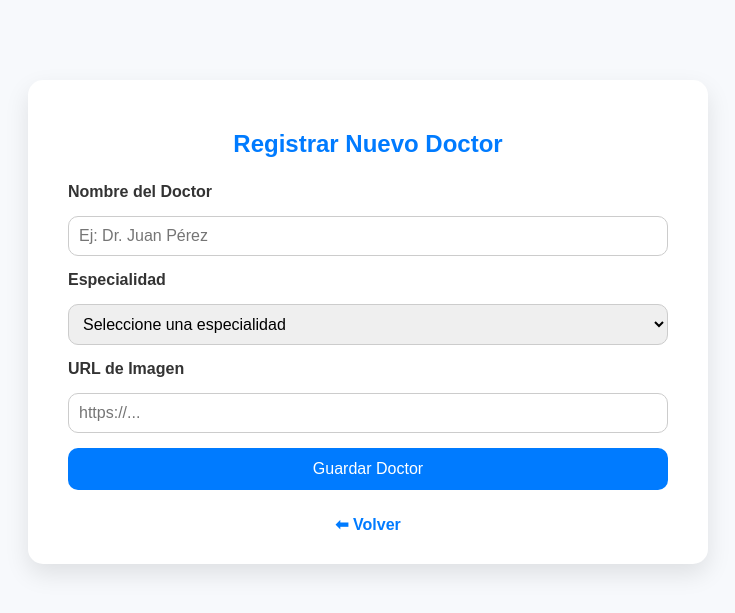
After one commit to Geider10/TP_Integrador, a PHP site: page /doctorView/crear_doctor.php in a window 1280 px wide. The commit adds this page. Shown: the top 613 px of the page, without its empty margins (272-1007 px from the left). Run offline with PHP 8.4, Linux system fonts and the light colour scheme; data that the repository does not hold is empty.

Commit message:
Cambios en crear doctor

```diff
--- /dev/null
+++ b/view/doctorView/crear_doctor.php
@@ -0,0 +1,39 @@
+<?php
+require_once("../../src/db.php"); // conexión a la base de datos
+$especialidades = $conn->query("SELECT * FROM especialidades ORDER BY nombre ASC");
+?>
+
+<!DOCTYPE html>
+<html lang="es">
+<head>
+  <meta charset="UTF-8">
+  <title>Registrar Nuevo Doctor</title>
+  <link rel="stylesheet" href="../style/doctorStyle/crear_doctor.css"></head>
+<body>
+
+
+  <main class="main-crear-doctor">
+    <h2>Registrar Nuevo Doctor</h2>
+    <form action="../../src/doctApi/createDoctor.php" method="POST" class="form-doctor">
+
+      <label>Nombre del Doctor</label>
+      <input type="text" name="nombre" placeholder="Ej: Dr. Juan Pérez" required>
+
+      <label>Especialidad</label>
+      <select name="id_especialidad" required>
+        <option value="">Seleccione una especialidad</option>
+        <?php while($esp = $especialidades->fetch_assoc()): ?>
+          <option value="<?= $esp['id'] ?>"><?= htmlspecialchars($esp['nombre']) ?></option>
+        <?php endwhile; ?>
+      </select>
+
+      <label>URL de Imagen</label>
+      <input type="text" name="imagen" placeholder="https://...">
+
+      <button type="submit" class="btn-crear">Guardar Doctor</button>
+      <a href="listar_doctores.php" class="btn-volver">⬅ Volver</a>
+    </form>
+  </main>
+
+</body>
+</html>
--- /dev/null
+++ b/view/style/doctorStyle/crear_doctor.css
@@ -0,0 +1,73 @@
+body {
+    font-family: "Poppins", sans-serif;
+    background-color: #f7f9fc;
+    margin: 0;
+    padding: 0;
+  }
+
+  .main-crear-doctor {
+    max-width: 600px;
+    margin: 80px auto;
+    padding: 30px 40px;
+    background-color: #ffffff;
+    border-radius: 15px;
+    box-shadow: 0 10px 25px rgba(0,0,0,0.1);
+  }
+
+  .main-crear-doctor h2 {
+    text-align: center;
+    color: #007bff;
+    margin-bottom: 25px;
+  }
+
+  .form-doctor {
+    display: flex;
+    flex-direction: column;
+    gap: 15px;
+  }
+
+  .form-doctor label {
+    font-weight: 600;
+    color: #333;
+  }
+
+  .form-doctor input,
+  .form-doctor select {
+    padding: 10px;
+    border: 1px solid #ccc;
+    border-radius: 10px;
+    font-size: 16px;
+    width: 100%;
+    box-sizing: border-box;
+    transition: all 0.3s ease;
+  }
+
+  .form-doctor input:focus,
+  .form-doctor select:focus {
+    border-color: #007bff;
+    box-shadow: 0 0 6px rgba(0,123,255,0.4);
+  }
+
+  .btn-crear {
+    background-color: #007bff;
+    color: white;
+    padding: 12px;
+    border: none;
+    border-radius: 10px;
+    cursor: pointer;
+    font-size: 16px;
+    transition: background 0.3s ease;
+  }
+
+  .btn-crear:hover {
+    background-color: #0056b3;
+  }
+
+  .btn-volver {
+    display: inline-block;
+    text-align: center;
+    text-decoration: none;
+    color: #007bff;
+    font-weight: bold;
+    margin-top: 10px;
+  }
```
Also changed, not shown: view/doctorView/doctores.php (+2 -67 lines).
